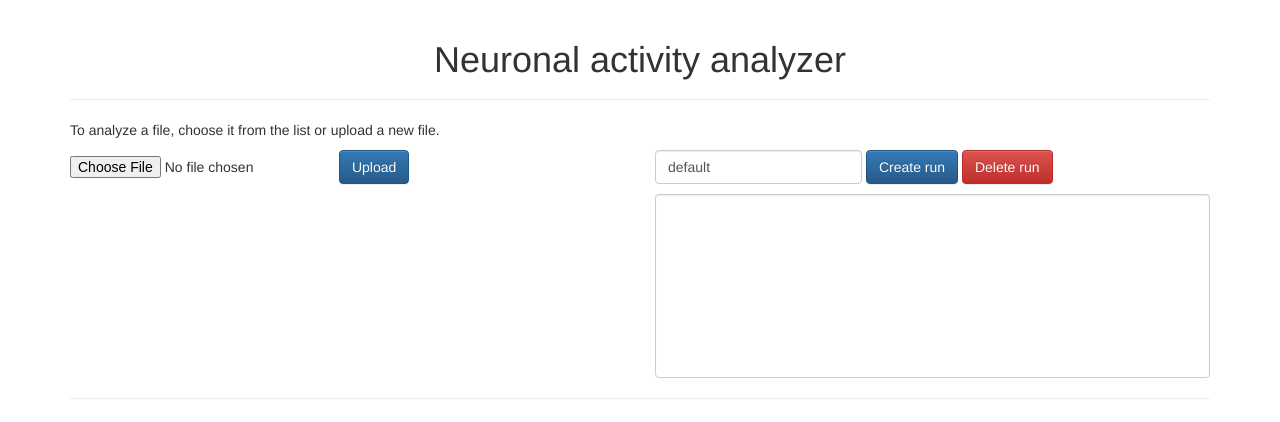
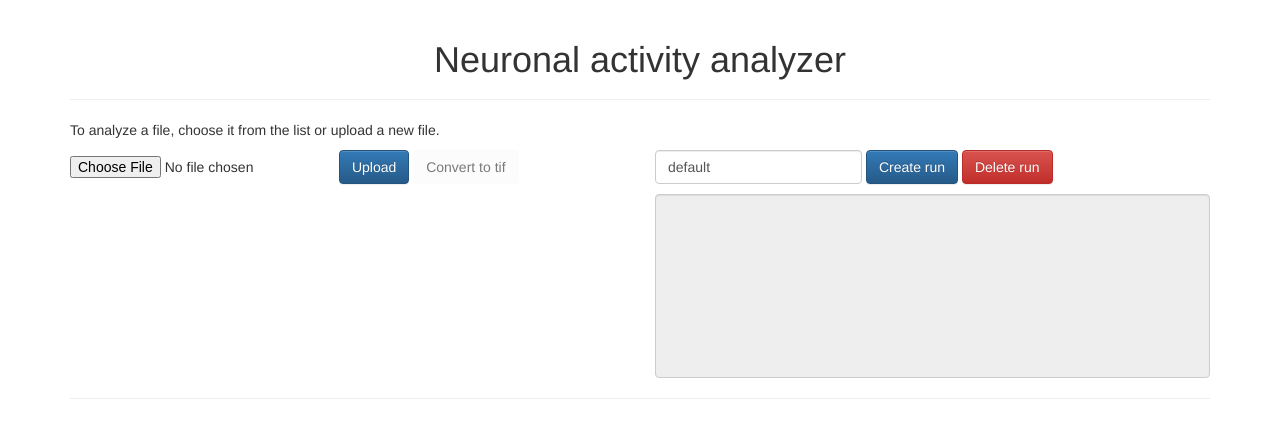
Before and after one commit to Moschn/neuronal-activity-analyzer, a Flask app: page / in a window 1280 px wide. Shown: the top 422 px of the page. Run offline with Flask 2, Linux system fonts and the light colour scheme; data that the repository does not hold is empty; parts of the project's set-up code (start-up, migrations or seed data) failed here and were passed over; some libraries are stand-ins or nearby versions.

Commit message:
Added convert button and disabled run view when directory is selected

```diff
--- a/webgui/segmentation_page.py
+++ b/webgui/segmentation_page.py
@@ -154,9 +154,23 @@ def delete_run(videoname, runname):
         return jsonify({'fail': str(e)})
 
 
+@segmentation_page.route('/convert/<path:videoname>')
+def convert(videoname):
+    # We convert by opening the file
+    analyzer.loader.open(
+        os.path.join(current_app.config['VIDEO_FOLDER'], videoname))
+
+    return jsonify({'success': True})
+
+
 @segmentation_page.route('/get_runs/<path:videoname>')
 def get_runs(videoname):
-    return jsonify({'runs': list_runs(videoname)})
+    if videoname.endswith('.tif'):
+        return jsonify({'runs': list_runs(videoname)})
+    elif videoname.endswith('.cxd'):
+        return jsonify({'error': 'need_conversion'})
+    else:
+        return jsonify({'error': 'is_folder'})
 
 
 @segmentation_page.route('/get_thresholds/<path:videoname>/<runname>')
--- a/webgui/static/common.js
+++ b/webgui/static/common.js
@@ -50,19 +50,6 @@ var label_colors = [
  * Run management
  */
 
-// function videoname_clicked() {
-//     var new_videoname = $('#fileselect').find(":selected").text();
-//     if (new_videoname == videoname) {
-// 	return;
-//     }
-//     videoname = new_videoname;
-
-//     show_up_to('file_select');
-
-//     // Update the list of runs for that file
-//     $.getJSON("/get_runs/" + videoname, display_runs);
-// }
-
 $(document).ready(function() {
 
     $('#tree').on('nodeSelected', function(event, data) {
@@ -92,7 +79,7 @@ $(document).ready(function() {
 	show_up_to('file_select');
 
 	// Update the list of runs for that file
-	$.getJSON('/get_runs/' + videoname, display_runs);
+	$.getJSON('/get_runs/' + videoname, receive_runs);
 
     });
 });
@@ -111,14 +98,30 @@ function receive_tree(data) {
     $('#tree').treeview('collapseAll', { silent: true });
 }
 
-function display_runs(data) {
-    var options_as_string = '';
-    for(var i = 0; i < data['runs'].length; ++i) {
-        options_as_string += '<option>' + data['runs'][i] + '</option>';
+function receive_runs(data) {
+    if(data.runs !== undefined) {
+	var options_as_string = '';
+	for(var i = 0; i < data['runs'].length; ++i) {
+            options_as_string += '<option>' + data['runs'][i] + '</option>';
+	}
+	$('#runselect').html(options_as_string);
+
+	$('#runselect')[0].disabled = 0;
+	$('#convert-button')[0].disabled = 1;
+	$('#runselect').click(run_clicked);
+    } else if(data.error === 'need_conversion') {
+	$('#runselect')[0].disabled = 1;
+	$('#convert-button')[0].disabled = 0;
+    } else {
+	$('#runselect')[0].disabled = 1;
+	$('#convert-button')[0].disabled = 1;
     }
-    $('#runselect').html(options_as_string);
-    $('#runselect').click(run_clicked);
 }
+
+function convert_clicked() {
+    $.postJSON('/convert/' + videoname);
+}
+
 
 $(document).ready(function(){
     $(document).on('click', '#runselect', run_clicked);
@@ -140,7 +143,7 @@ function run_clicked() {
 function create_run_clicked() {
     run_t = $('#runname').val();
     $.post('/create_run/' + videoname + '/' + run_t, {},
-	   display_runs, 'json');
+	   receive_runs, 'json');
 
 }
 
@@ -148,7 +151,7 @@ function delete_run_clicked() {
     if(window.confirm('Are you sure you want to delete the run "'
 		      + run + '"?')) {
 	$.post('/delete_run/' + videoname + '/' + run, {},
-	       display_runs, 'json');
+	       receive_runs, 'json');
     }
     return false;
 }
--- a/webgui/templates/main.html
+++ b/webgui/templates/main.html
@@ -57,6 +57,9 @@
 				      <input id="file-selector" type="file" name="uploaded_file">
 				  </div>
 				  <button type="submit" class="btn btn-primary">Upload</button>
+				  <button id="convert-button" type="submit"
+					  class="btn" disabled="1" onclick="convert_clicked()">
+				    Convert to tif</button>
 			      </div>
 			      <!-- <select id="fileselect" name="fileselect" size="10" -->
 			      <!-- 	      class="form-control" onclick="videoname_clicked()" style="margin-top:10px"> -->
@@ -76,7 +79,7 @@
 			  <input class="btn btn-primary" type="submit" value="Create run" onclick="create_run_clicked()">
 			  <input class="btn btn-danger" type="submit" value="Delete run" onclick="delete_run_clicked()">
 		      </div>
-		      <select id="runselect" name="runselect" size="10"
+		      <select id="runselect" name="runselect" size="10" disabled="1"
 			      class="form-control" style="margin-top:10px">
 		      </select>
 		  </div>
```
